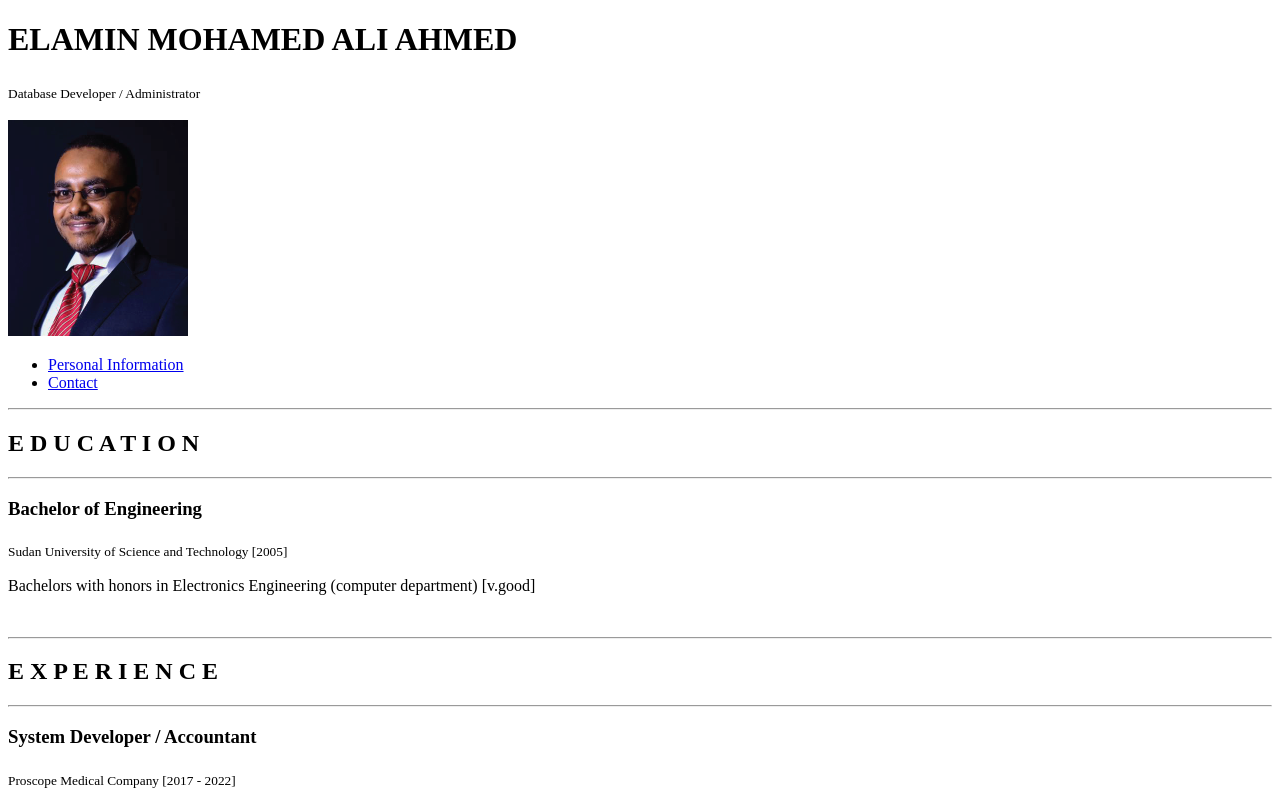
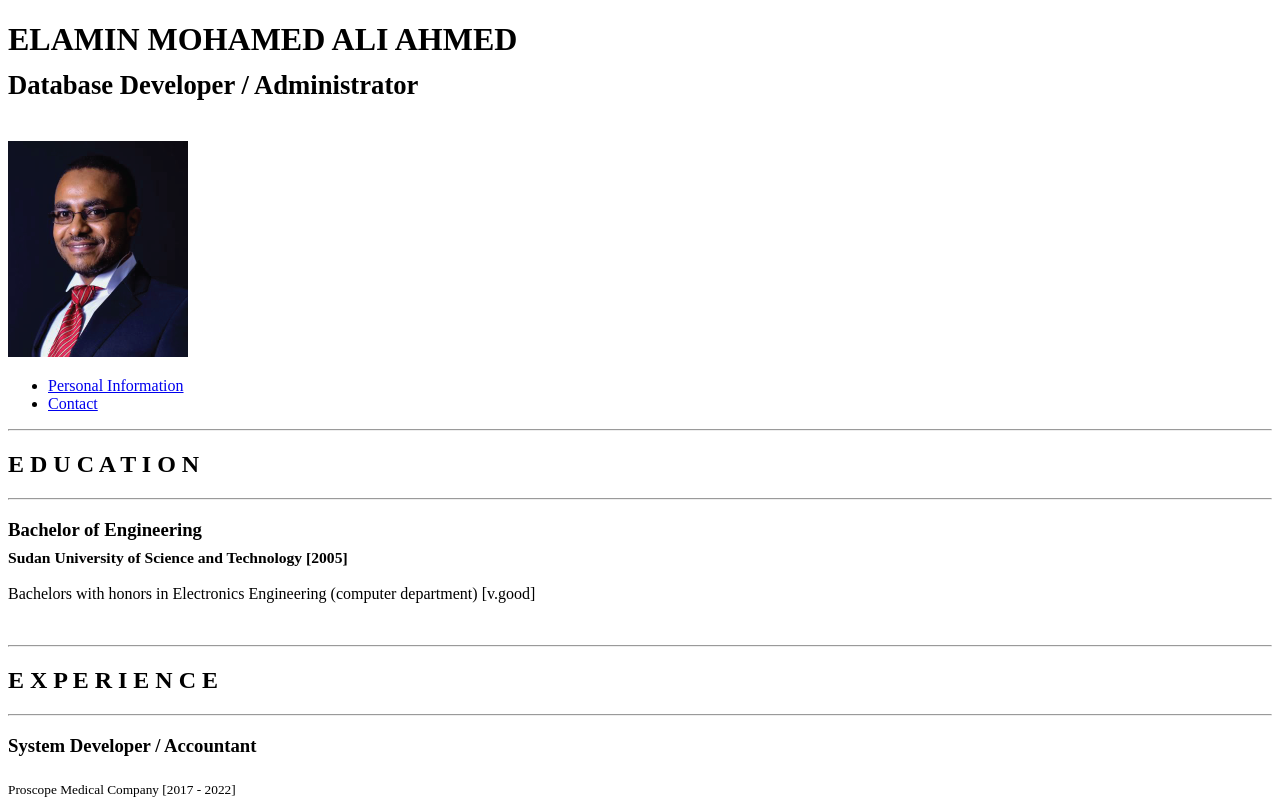
Before and after one commit to org-tha/resume, a plain HTML site: page index.html in a window 1280 px wide. Shown: the top 800 px of the page. Drawn offline with Linux system fonts and the light colour scheme.

Commit message:
Update index.html

```diff
--- a/index.html
+++ b/index.html
@@ -6,8 +6,10 @@
   </head>
 
   <body>
-    <h1>ELAMIN MOHAMED ALI AHMED</h1>
-    <sub>Database Developer / Administrator</sub><br />
+    <h1>
+      ELAMIN MOHAMED ALI AHMED<br />
+      <sub>Database Developer / Administrator</sub>
+    </h1>
     <br />
     <img src="./assets/amin photo.png" />
     <br />
@@ -18,8 +20,10 @@
     <hr />
     <h2>E D U C A T I O N</h2>
     <hr />
-    <h3>Bachelor of Engineering</h3>
-    <sub>Sudan University of Science and Technology [2005]</sub>
+    <h3>
+      Bachelor of Engineering<br />
+      <sub>Sudan University of Science and Technology [2005]</sub>
+    </h3>
     <p>
       Bachelors with honors in Electronics Engineering (computer department)
       [v.good]
```
